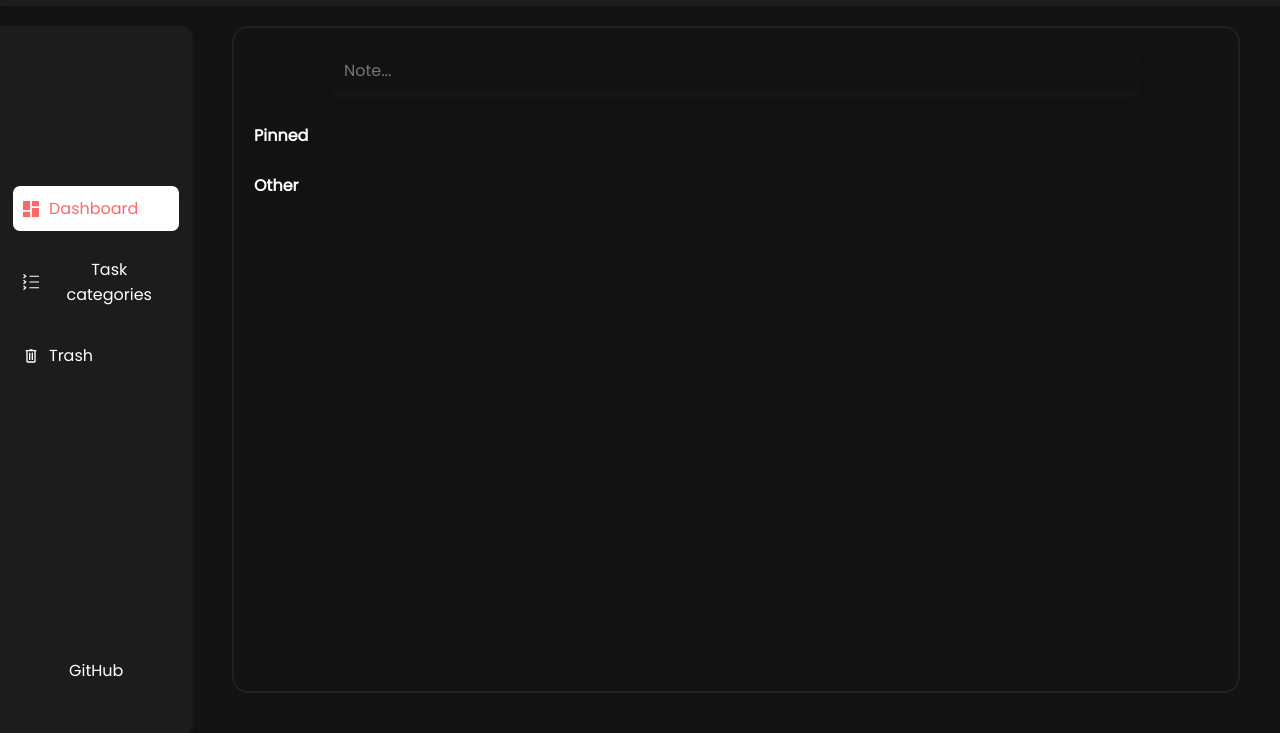
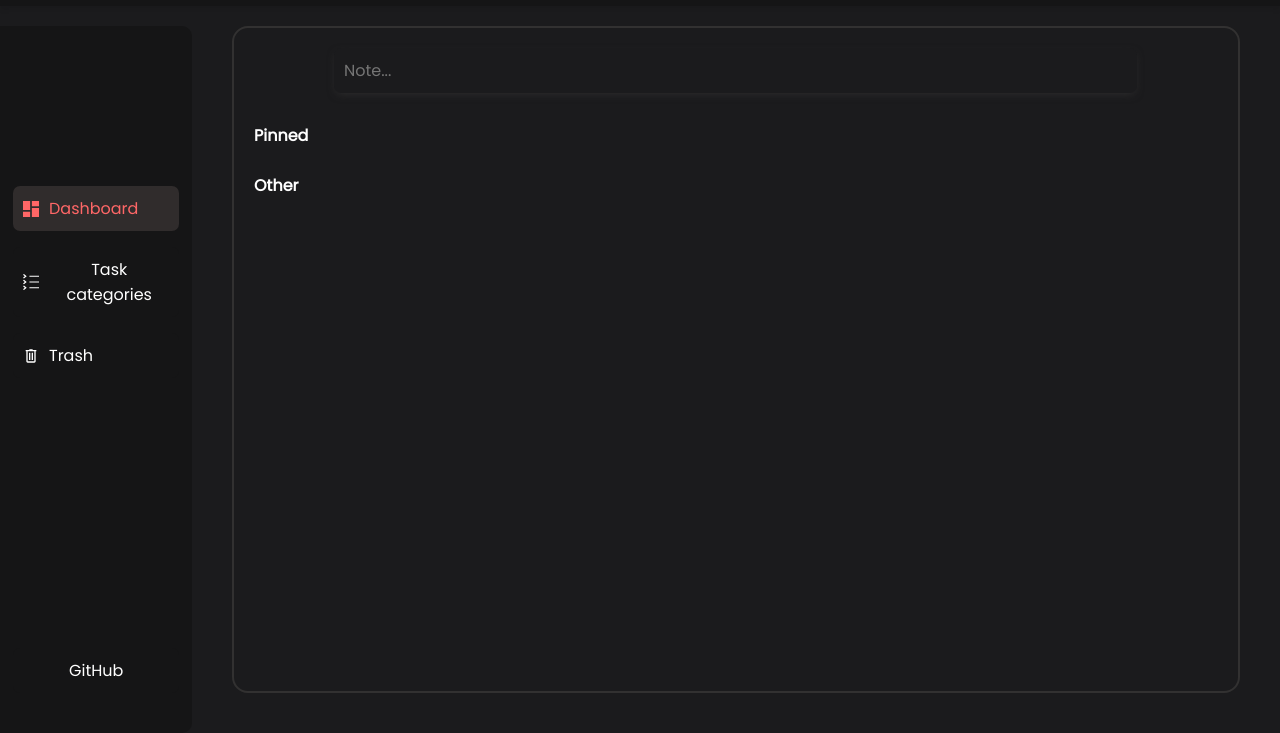
Before and after one commit to Mr-Nichosik/TaskManager, a website built with Vite: page index.html in a window 1280 px wide. Shown: the part 67-800 px from the top of the page. Built offline with nearby package versions, Linux system fonts and the dark colour scheme.

Commit message:
dark theme improvements

```diff
--- a/src/styles/components/note-viewer.css
+++ b/src/styles/components/note-viewer.css
@@ -1,3 +1,13 @@
+
+@media (prefers-color-scheme: dark)
+{
+    .note-viewer .note-viewer-title-input,
+    .note-viewer .note-viewer-textarea
+    {
+        border: 2px solid var(--color-secondary);
+    }
+}
+
 .note-viewer
 {
     z-index: 1001;
@@ -61,7 +71,6 @@
     box-shadow: 0px 3px 10px -3px var(--color-secondary);
     outline: none;
 
-    /* height: 75vh; */
     flex: 1;
     min-height: 40svh;
     resize: none;
--- a/src/styles/index/new-task-block.css
+++ b/src/styles/index/new-task-block.css
@@ -49,8 +49,8 @@
     box-shadow: none;
 
     border: none;
-    border-top: 2px solid rgb(220, 220, 220);
-    border-bottom: 2px solid rgb(220, 220, 220);
+    border-top: 2px solid var(--color-secondary);
+    border-bottom: 2px solid var(--color-secondary);
     border-radius: 0;
 
     color: var(--color-text);
--- a/src/styles/main.css
+++ b/src/styles/main.css
@@ -13,24 +13,37 @@
     --color-secondary: #A1A3AB;
     --color-accent: #FF6767;
     --color-bg: #f5f8ff;
+    --color-text: black;
+
     --color-header: #f8f8f8;
     --color-sidebar: black;
-    --active-link-color: rgb(182, 180, 180);
 
-    --color-text: black;
+    /* --color-active-link: rgb(182, 180, 180); */
+    --color-sidebar-link-active-bg: white;
+
+    --color-button-bg: black;
 }
 
 @media (prefers-color-scheme: dark)
 {
     :root
     {
-        --color-secondary: rgb(33, 32, 32);
-        --color-bg: #121212;
-        --color-header: #1c1c1c;
-        --color-sidebar: #1c1c1c;
-        --active-link-color: black;
+        --color-secondary: rgb(50, 49, 49);
+        --color-bg: #1b1b1d;
+        --color-text: white;
 
-        --color-text: white;
+        --color-header: #151516;
+        --color-sidebar: #151516;
+
+        /* --color-active-link: black; */
+        --color-sidebar-link-active-bg: #302c2c;
+
+        --color-button-bg: #151516;
+    }
+
+    main .side-bar
+    {
+        box-shadow: none;
     }
 }
 
@@ -214,7 +227,7 @@ main
 .sidebar-link.active
 {
     color: var(--color-accent);
-    background-color: white;
+    background-color: var(--color-sidebar-link-active-bg);
 }
 
 .sidebar-link.active p
@@ -277,7 +290,7 @@ a
 .default-button
 {
     font-size: 0.9375rem;
-    background-color: black;
+    background-color: var(--color-button-bg);
     color: white;
     border: none;
     outline: 2px solid rgba(255, 255, 255, 0.15);
```
